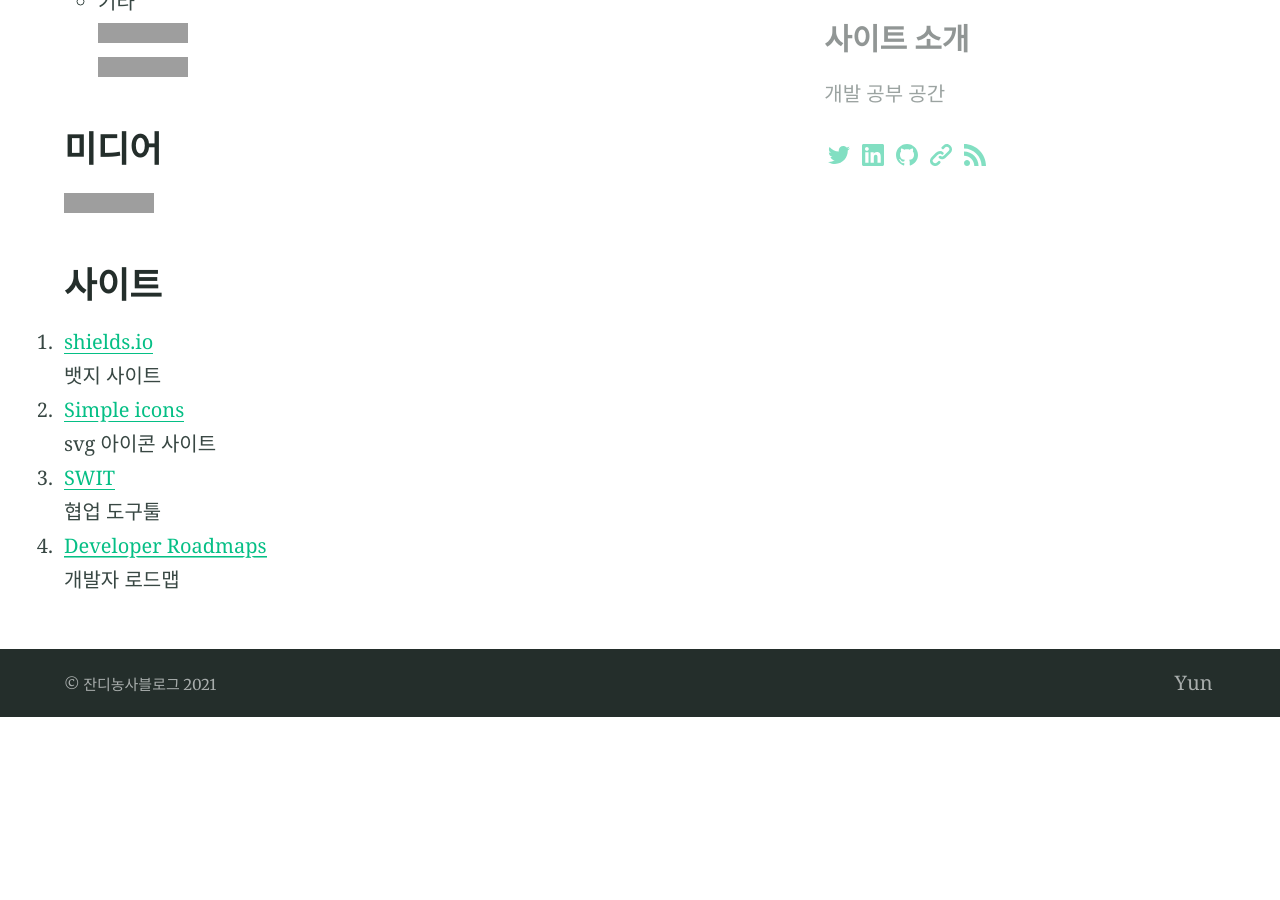
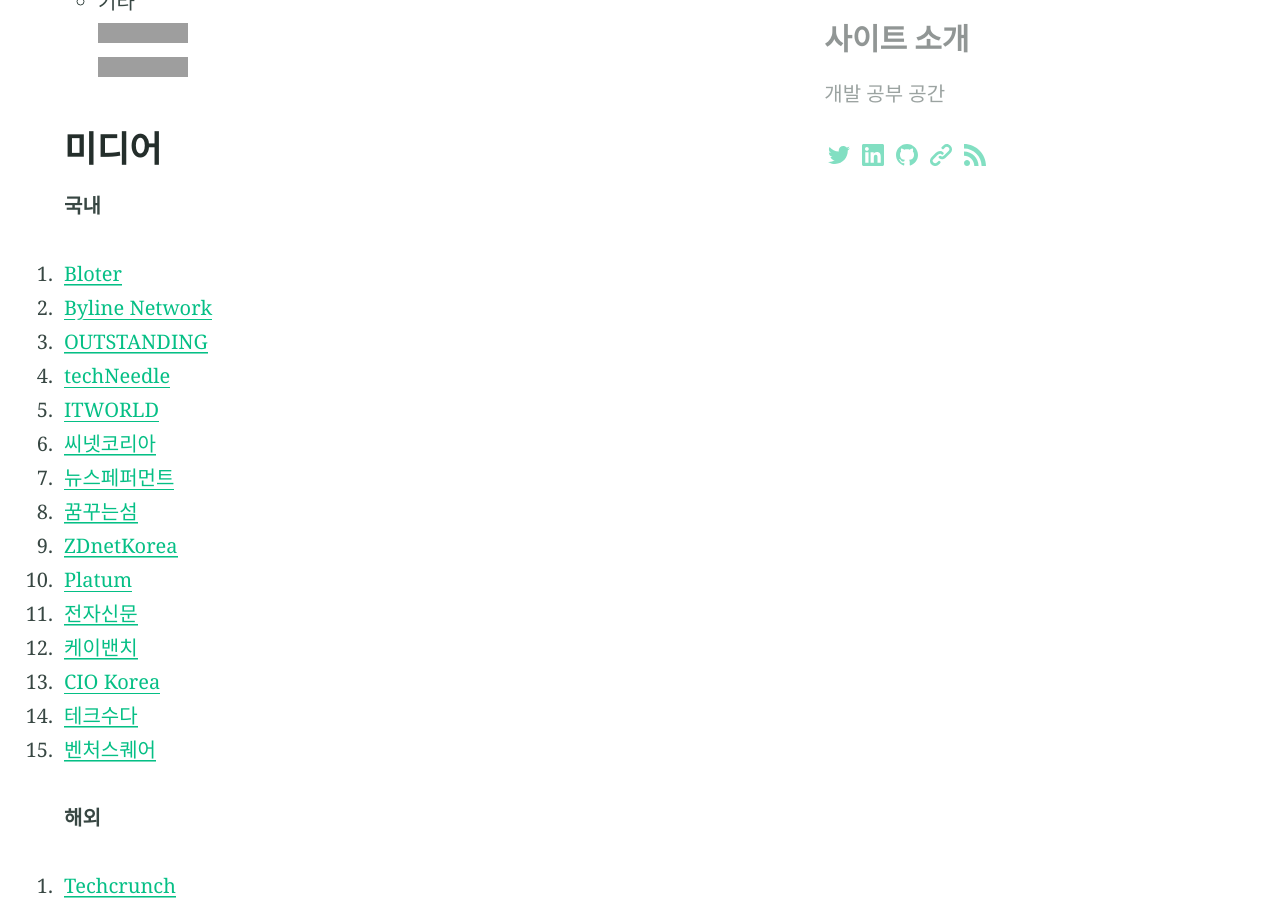
Before and after one commit to EngineerYun/EngineerYun.github.io, a Jekyll site: the page built from Links.md, in a window 1280 px wide and 900 px high, scrolled down 900 px. Built offline with Jekyll 4.4.1, drawn with Linux system fonts in a browser that asks for light colours; before the commit the page ends 1617 px from its top, so only the background shows below that; some of the changed text lies outside the part shown; grey boxes are pictures that could not be loaded.

Commit message:
link 미디어 내용 추가

```diff
--- a/Links.md
+++ b/Links.md
@@ -31,7 +31,38 @@
 
 ## 미디어
 
-[![IT 미디어 뉴스 모음](https://img.shields.io/badge/-IT%20%EB%AF%B8%EB%94%94%EC%96%B4-174ea6?style=flat-square&logo=Google%20News)](https://exem.tistory.com/1370){:style="background: none"}
+**국내**
+
+1. [Bloter](http://www.bloter.net/)
+2. [Byline Network](https://byline.network/)
+3. [OUTSTANDING](https://outstanding.kr/)
+4. [techNeedle](https://techneedle.com/)
+5. [ITWORLD](https://www.itworld.co.kr/main/)
+6. [씨넷코리아](https://www.itworld.co.kr/main/)
+7. [뉴스페퍼먼트](https://newspeppermint.com/category/it/)
+8. [꿈꾸는섬](https://happist.com/)
+9. [ZDnetKorea](https://zdnet.co.kr/)
+10. [Platum](https://platum.kr/)
+11. [전자신문](https://news.etnews.com/)
+12. [케이밴치](http://www.kbench.com/)
+13. [CIO Korea](https://www.ciokorea.com/)
+14. [테크수다](https://www.ciokorea.com/)
+15. [벤처스퀘어](https://www.ciokorea.com/)
+
+**해외**
+
+1. [Techcrunch](https://techcrunch.com/)
+2. [recode](https://www.vox.com/recode)
+3. [engadget](https://www.engadget.com/)
+4. [slashgear](https://www.slashgear.com/)
+5. [technewsworld](https://www.technewsworld.com/)
+6. [techrepublic](https://www.techrepublic.com/)
+7. [digiday](https://digiday.com/)
+8. [cnet](https://www.cnet.com/)
+9. [mashable](https://mashable.com/)
+10. [wired](https://www.wired.com/)
+11. [theverge](https://www.theverge.com/)
+12. [thenextweb](http://www.thenextweb.com/)
 
 ## 사이트
 
```
Also changed, not shown: other parts of Links.md (+1 -1 lines).
